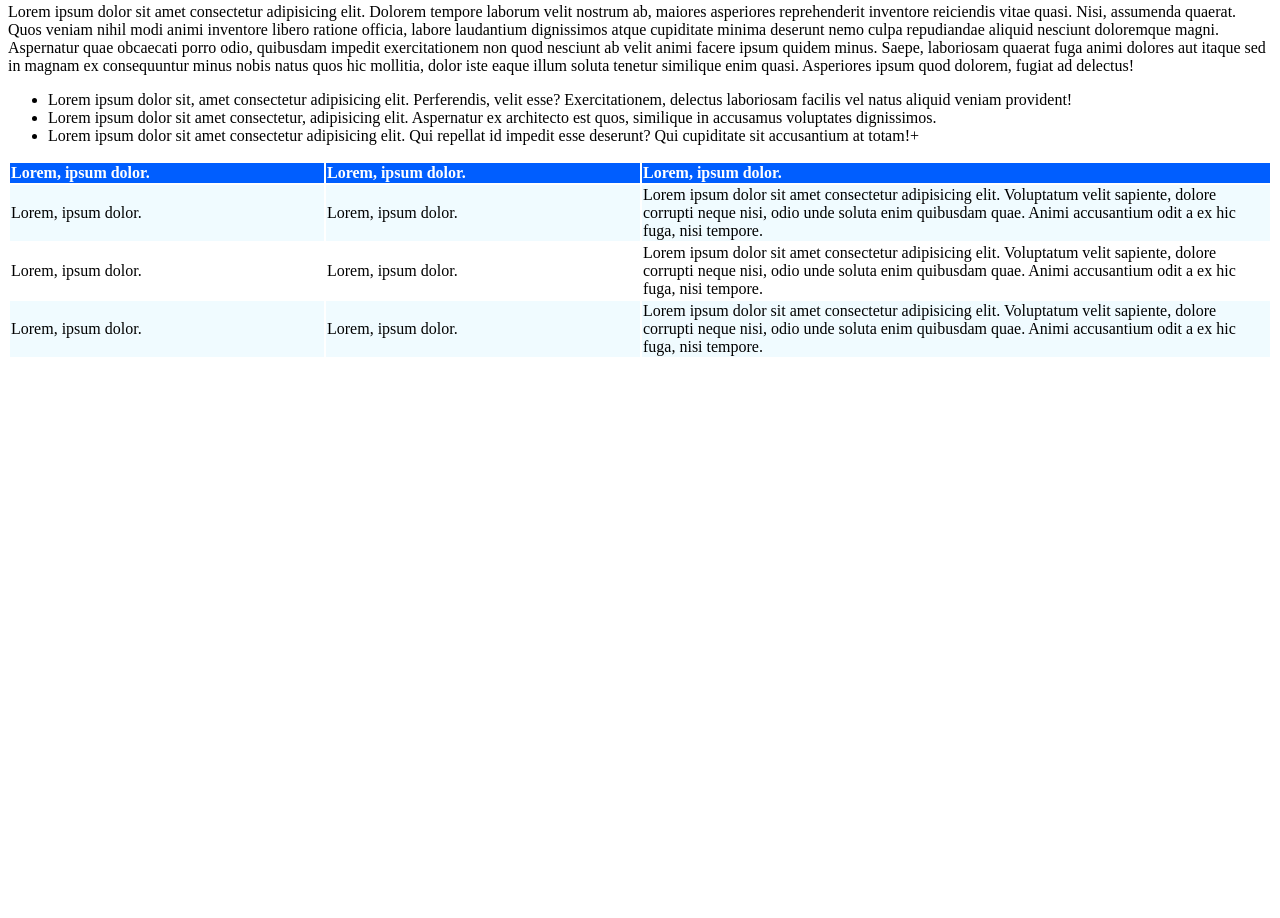
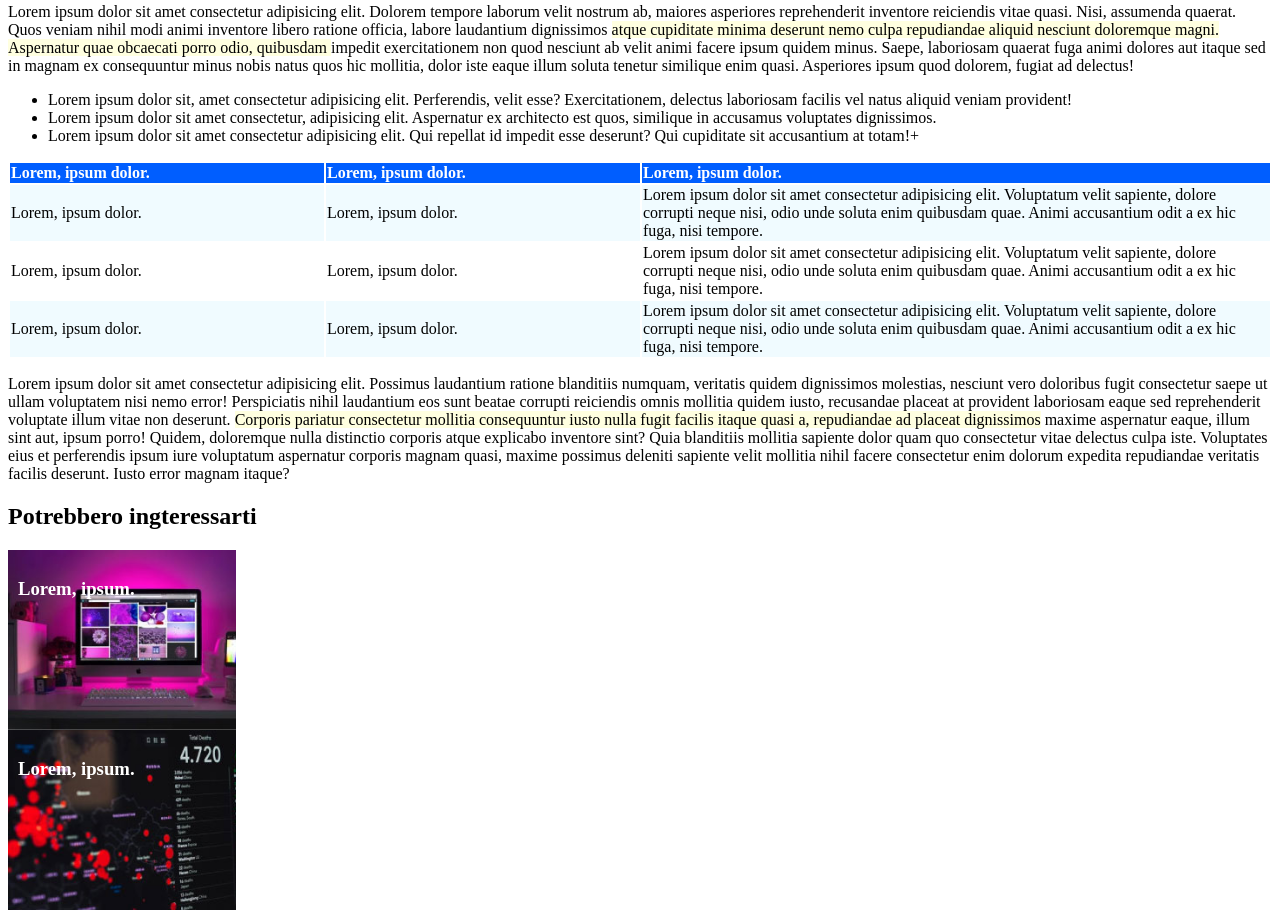
Before and after one commit to stecarraa/html-css-booleaner, a plain HTML site: page index.html in a window 1280 px wide. Shown: the part 764-1682 px from the top of the page. Before the commit the page ends 1131 px from the top, so only its background shows below. Drawn offline with Linux system fonts and the light colour scheme.

Commit message:
pagina completa da sistemare

```diff
--- a/index.html
+++ b/index.html
@@ -14,6 +14,7 @@
     <header>
         <div><img id="logo" src="img/logo.svg" alt=""></div>
     </header>
+
 <section>
 
  <div class="titolo">
@@ -37,8 +38,8 @@
  </div>
 </section>
 <!-- corpo articolo -->
-<section>
-<p>Lorem ipsum dolor sit amet consectetur adipisicing elit. Dolorem tempore laborum velit nostrum ab, maiores asperiores reprehenderit inventore reiciendis vitae quasi. Nisi, assumenda quaerat. Quos veniam nihil modi animi inventore libero ratione officia, labore laudantium dignissimos atque cupiditate minima deserunt nemo culpa repudiandae aliquid nesciunt doloremque magni. Aspernatur quae obcaecati porro odio, quibusdam impedit exercitationem non quod nesciunt ab velit animi facere ipsum quidem minus. Saepe, laboriosam quaerat fuga animi dolores aut itaque sed in magnam ex consequuntur minus nobis natus quos hic mollitia, dolor iste eaque illum soluta tenetur similique enim quasi. Asperiores ipsum quod dolorem, fugiat ad delectus!</p>
+<section class="paragrafo">
+<p>Lorem ipsum dolor sit amet consectetur adipisicing elit. Dolorem tempore laborum velit nostrum ab, maiores asperiores reprehenderit inventore reiciendis vitae quasi. Nisi, assumenda quaerat. Quos veniam nihil modi animi inventore libero ratione officia, labore laudantium dignissimos <span> atque cupiditate minima deserunt nemo culpa repudiandae aliquid nesciunt doloremque magni. Aspernatur quae obcaecati porro odio, quibusdam </span>impedit exercitationem non quod nesciunt ab velit animi facere ipsum quidem minus. Saepe, laboriosam quaerat fuga animi dolores aut itaque sed in magnam ex consequuntur minus nobis natus quos hic mollitia, dolor iste eaque illum soluta tenetur similique enim quasi. Asperiores ipsum quod dolorem, fugiat ad delectus!</p>
 
 <ul>
     <li>Lorem ipsum dolor sit, amet consectetur adipisicing elit. Perferendis, velit esse? Exercitationem, delectus laboriosam facilis vel natus aliquid veniam provident!
@@ -77,5 +78,17 @@
         </tbody>
         </table>
 </section>
+<section class="paragrafo">
+    <p>Lorem ipsum dolor sit amet consectetur adipisicing elit. Possimus laudantium ratione blanditiis numquam, veritatis quidem dignissimos molestias, nesciunt vero doloribus fugit consectetur saepe ut ullam voluptatem nisi nemo error! Perspiciatis nihil laudantium eos sunt beatae corrupti reiciendis omnis mollitia quidem iusto, recusandae placeat at provident laboriosam eaque sed reprehenderit voluptate illum vitae non deserunt. <span> Corporis pariatur consectetur mollitia consequuntur iusto nulla fugit facilis itaque quasi a, repudiandae ad placeat dignissimos</span> maxime aspernatur eaque, illum sint aut, ipsum porro! Quidem, doloremque nulla distinctio corporis atque explicabo inventore sint? Quia blanditiis mollitia sapiente dolor quam quo consectetur vitae delectus culpa iste. Voluptates eius et perferendis ipsum iure voluptatum aspernatur corporis magnam quasi, maxime possimus deleniti sapiente velit mollitia nihil facere consectetur enim dolorum expedita repudiandae veritatis facilis deserunt. Iusto error magnam itaque?</p>
+</section>
+
+<footer>
+    <h2>Potrebbero ingteressarti</h2>
+
+    <div id="monitor" class="quadrato"><h3>Lorem, ipsum.</h3></div>
+    <div id="data" class="quadrato"><h3>Lorem, ipsum.</h3></div>
+</footer>
+
+
 </body>
 </html>
--- a/style.css
+++ b/style.css
@@ -7,6 +7,12 @@ header{
     background: url('img/pattern.png');
     background-color: aqua;
     height: 100%;
+}
+
+.immagini-testa{
+    min-width: max-content;
+    box-sizing: border-box;
+
 }
 
 #logo{
@@ -23,6 +29,10 @@ header{
     color: rgb(0, 157, 255);
 }
 
+.paragrafo span{
+    background-color: lightyellow;
+}
+
 table {
     text-align: left;
     width: fit-content;
@@ -32,11 +42,30 @@ table th{
     background-color: rgb(0, 94, 255);
     color: #FFFFFF;
 }
-
+/* colore righe tabella */
 .dispari{
 background-color: rgb(240, 251, 255);
 }
-
+/* colonna testo lungo tabella */
 .descrizione{
     width: 50%;
 }
+
+.quadrato{
+    width:208px;
+    height:160px;
+    margin: 10 0;
+    padding:10px;
+    background-size: cover;
+    background-repeat: no-repeat;
+    color: white;
+
+}
+
+#monitor{
+    background-image: url(img/monitor.jpg);
+}
+
+#data{
+    background-image: url(img/graph.jpg);
+}
```
